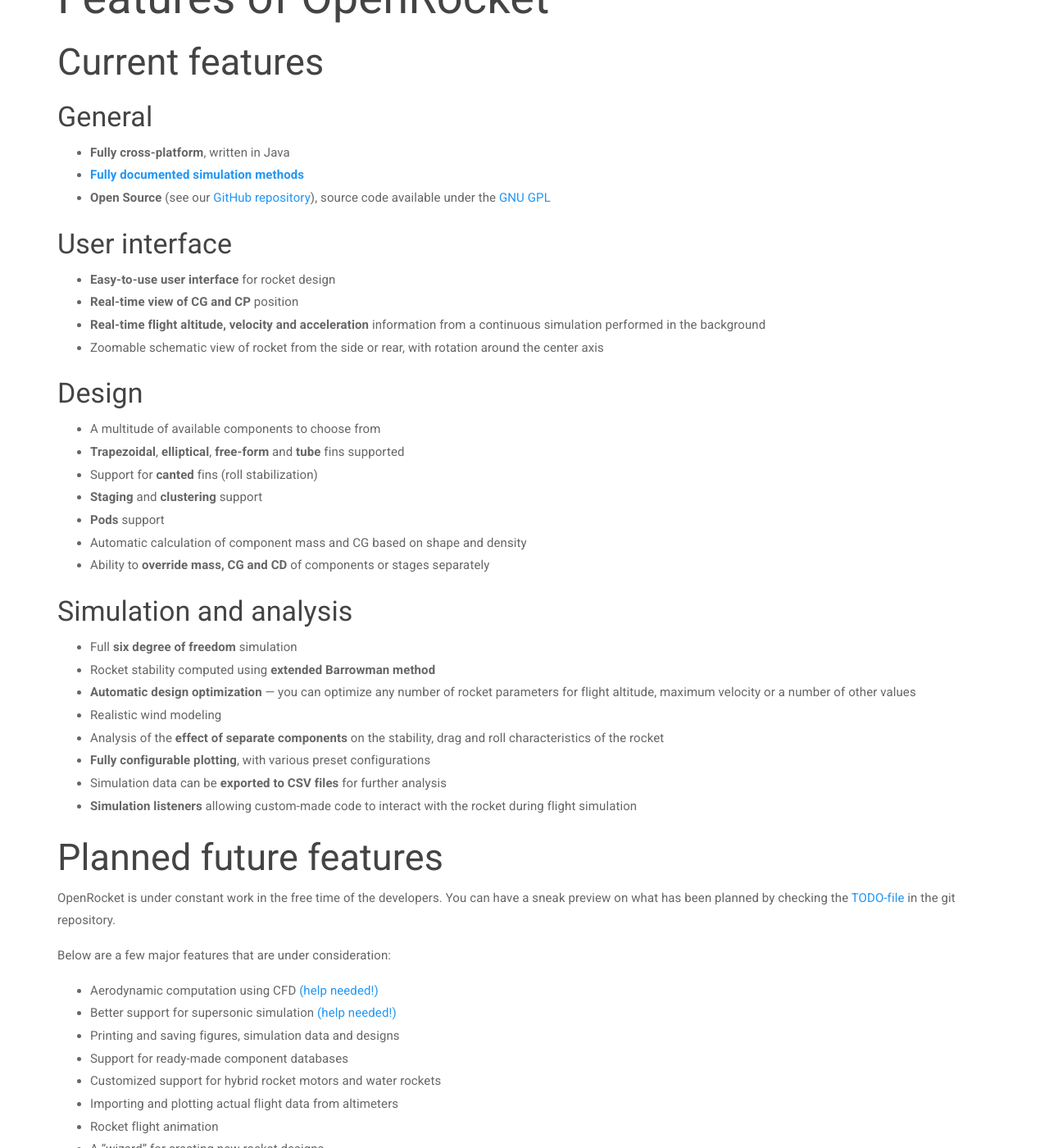
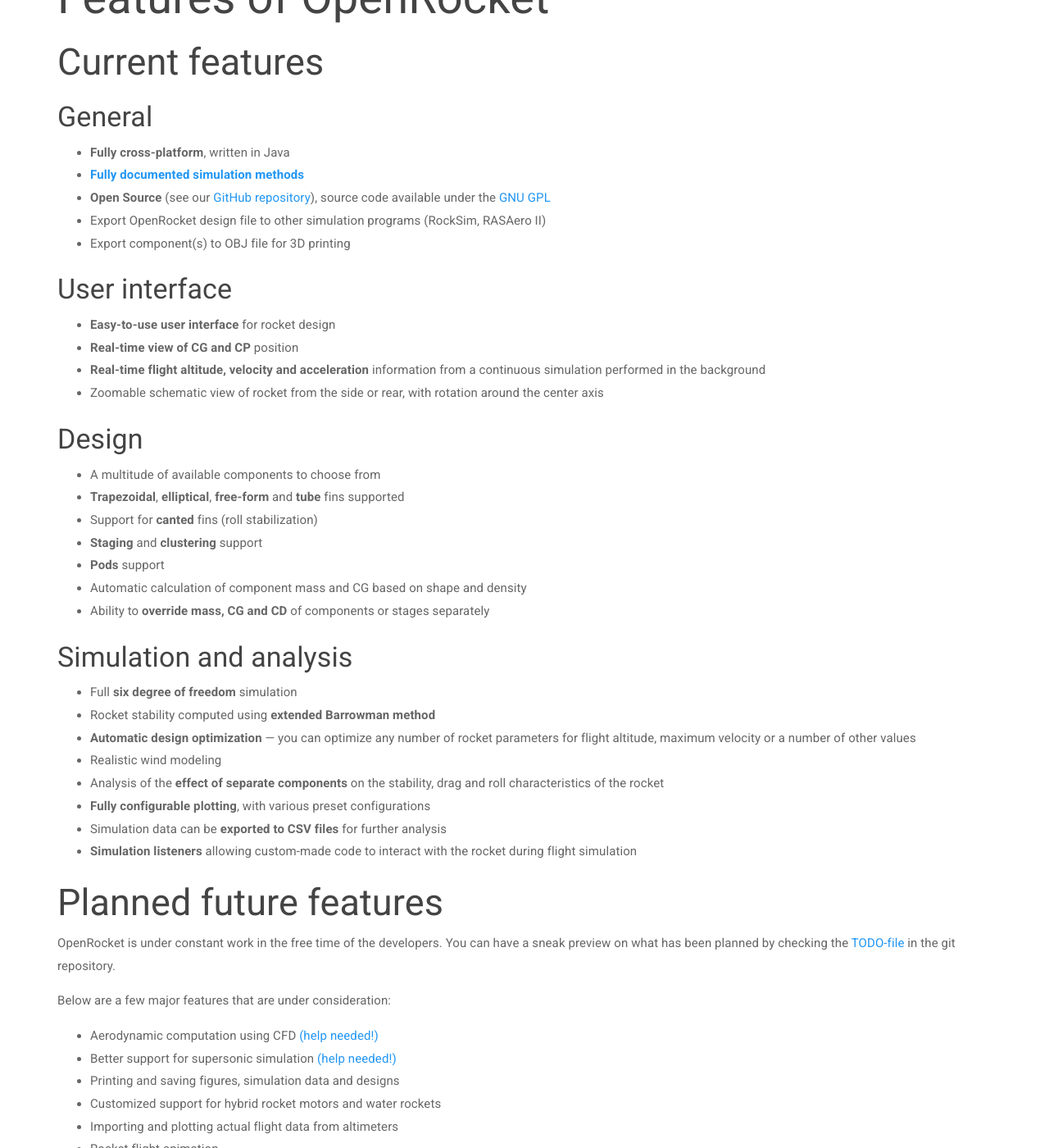
Before and after one commit to openrocket/openrocket.github.io, a Jekyll site: the page built from features.md, in a window 1280 px wide and 1400 px high, scrolled down 1636 px. Shown: the whole window at 82% size. Built offline with Jekyll 4.4.1, drawn with Linux system fonts in a browser that asks for light colours; nearby versions of some CDN libraries.

Commit message:
Update features

```diff
--- a/features.md
+++ b/features.md
@@ -19,6 +19,8 @@
  - **Fully cross-platform**, written in Java
  - **[Fully documented simulation methods](/documentation.html)**
  - **Open Source** (see our [GitHub repository](https://github.com/openrocket/openrocket)), source code available under the [GNU GPL](https://www.gnu.org/licenses/gpl-3.0.txt)
+ - Export OpenRocket design file to other simulation programs (RockSim, RASAero II)
+ - Export component(s) to OBJ file for 3D printing
 
 ### User interface
 
@@ -57,7 +59,6 @@
  - Aerodynamic computation using CFD [(help needed!)](/contribute.html)
  - Better support for supersonic simulation [(help needed!)](/contribute.html)
  - Printing and saving figures, simulation data and designs
- - Support for ready-made component databases
  - Customized support for hybrid rocket motors and water rockets
  - Importing and plotting actual flight data from altimeters
  - Rocket flight animation
```
